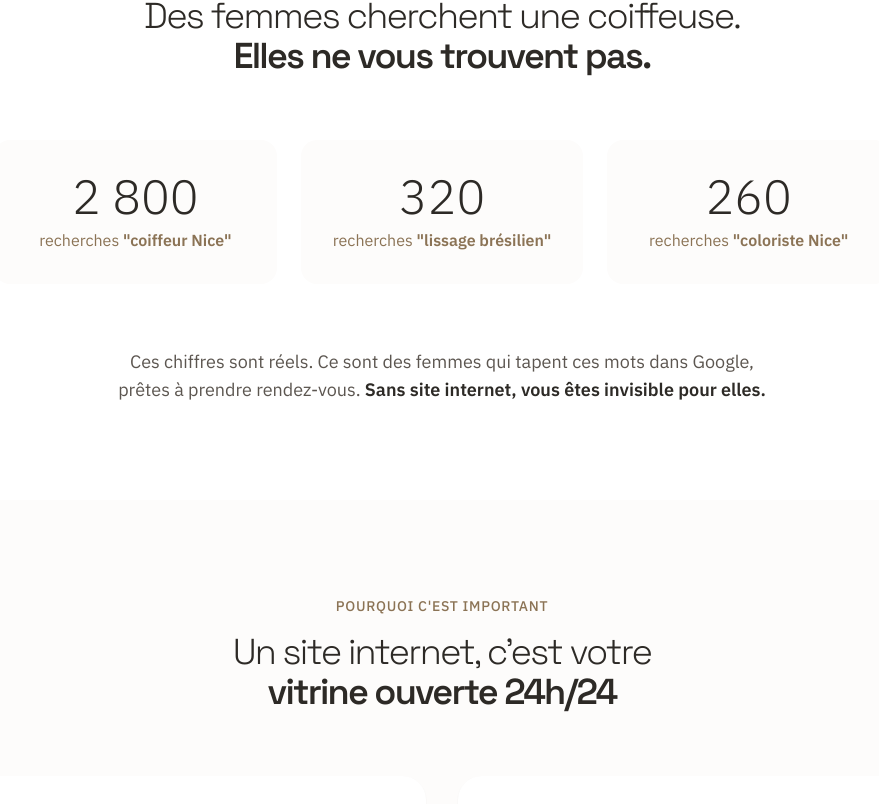
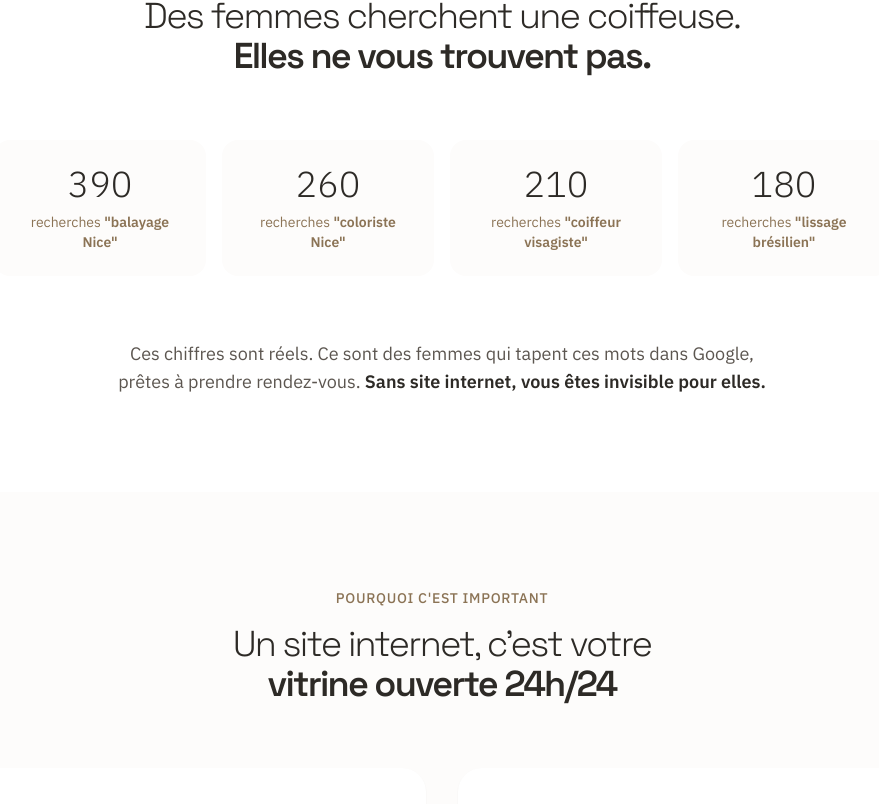
Before and after one commit to indhackk/indhack.Com, a Next.js app: page /diagnostic/coiffeur in a window 1280 px wide. Shown: the part 936-1740 px from the top of the page, without its empty margins (198-1077 px from the left). Built offline with nearby package versions, Linux system fonts and the light colour scheme.

Commit message:
fix: Tarifs cohérents (site 690€ + SEO 180€/mois), petits mots-clés, footer supprimé diagnostic

```diff
--- a/app/diagnostic/coiffeur/page.tsx
+++ b/app/diagnostic/coiffeur/page.tsx
@@ -44,8 +44,8 @@ function DiagnosticContent() {
               C'est la preuve que vous faites du bon travail.
             </p>
             <p>
-              Le problème ? Quand une femme cherche <strong className="text-[#2D2A26]">"coiffeur {ville}"</strong> ou
-              <strong className="text-[#2D2A26]"> "coloriste {ville}"</strong> sur Google,
+              Le problème ? Quand une femme cherche <strong className="text-[#2D2A26]">"balayage {ville}"</strong>,
+              <strong className="text-[#2D2A26]"> "coloriste {ville}"</strong> ou <strong className="text-[#2D2A26]">"coiffeur visagiste"</strong> sur Google,
               elle ne tombe pas sur vous.
             </p>
             <p>
@@ -97,21 +97,26 @@ function DiagnosticContent() {
           </div>
 
           {/* Grille de stats */}
-          <div className="grid md:grid-cols-3 gap-6 mb-16">
+          <div className="grid md:grid-cols-4 gap-4 mb-16">
 
-            <div className="bg-[#FDFCFB] rounded-2xl p-8 text-center">
-              <p className="text-5xl font-light text-[#2D2A26] mb-2">2 800</p>
-              <p className="text-[#8B7355]">recherches <strong>"coiffeur {ville}"</strong></p>
+            <div className="bg-[#FDFCFB] rounded-2xl p-6 text-center">
+              <p className="text-4xl font-light text-[#2D2A26] mb-2">390</p>
+              <p className="text-[#8B7355] text-sm">recherches <strong>"balayage {ville}"</strong></p>
             </div>
 
-            <div className="bg-[#FDFCFB] rounded-2xl p-8 text-center">
-              <p className="text-5xl font-light text-[#2D2A26] mb-2">320</p>
-              <p className="text-[#8B7355]">recherches <strong>"lissage brésilien"</strong></p>
+            <div className="bg-[#FDFCFB] rounded-2xl p-6 text-center">
+              <p className="text-4xl font-light text-[#2D2A26] mb-2">260</p>
+              <p className="text-[#8B7355] text-sm">recherches <strong>"coloriste {ville}"</strong></p>
             </div>
 
-            <div className="bg-[#FDFCFB] rounded-2xl p-8 text-center">
-              <p className="text-5xl font-light text-[#2D2A26] mb-2">260</p>
-              <p className="text-[#8B7355]">recherches <strong>"coloriste {ville}"</strong></p>
+            <div className="bg-[#FDFCFB] rounded-2xl p-6 text-center">
+              <p className="text-4xl font-light text-[#2D2A26] mb-2">210</p>
+              <p className="text-[#8B7355] text-sm">recherches <strong>"coiffeur visagiste"</strong></p>
+            </div>
+
+            <div className="bg-[#FDFCFB] rounded-2xl p-6 text-center">
+              <p className="text-4xl font-light text-[#2D2A26] mb-2">180</p>
+              <p className="text-[#8B7355] text-sm">recherches <strong>"lissage brésilien"</strong></p>
             </div>
 
           </div>
@@ -315,7 +320,7 @@ function DiagnosticContent() {
                 <h3 className="text-lg font-semibold text-[#2D2A26] mb-2">Je vous rends visible sur Google</h3>
                 <p className="text-[#5C5650]">
                   J'optimise votre site pour que vous apparaissiez quand quelqu'un cherche
-                  <strong className="text-[#2D2A26]"> "coiffeur {ville}"</strong>, <strong className="text-[#2D2A26]">"coloriste {ville}"</strong>, etc.
+                  <strong className="text-[#2D2A26]"> "balayage {ville}"</strong>, <strong className="text-[#2D2A26]">"coloriste {ville}"</strong>, <strong className="text-[#2D2A26]">"coiffeur visagiste"</strong>, etc.
                 </p>
               </div>
             </div>
@@ -483,9 +488,9 @@ function DiagnosticContent() {
               <p className="text-[#A89F94] text-sm mb-6">Être trouvée sur Google</p>
 
               <div className="mb-8">
-                <p className="text-sm text-[#A89F94]">à partir de</p>
-                <p className="text-4xl font-light">990€</p>
-                <p className="text-sm text-[#A89F94]">puis <span className="text-white">190€</span>/mois</p>
+                <p className="text-sm text-[#A89F94]">Site</p>
+                <p className="text-4xl font-light">690€</p>
+                <p className="text-sm text-[#A89F94]">+ SEO à partir de <span className="text-white">180€</span>/mois</p>
               </div>
 
               <ul className="space-y-3 text-[#D4D0CB] text-sm">
@@ -530,9 +535,9 @@ function DiagnosticContent() {
               <p className="text-[#8B7355] text-sm mb-6">Visibilité maximale</p>
 
               <div className="mb-8">
-                <p className="text-sm text-[#8B7355]">à partir de</p>
-                <p className="text-4xl font-light text-[#2D2A26]">1 290€</p>
-                <p className="text-sm text-[#8B7355]">puis <span className="text-[#2D2A26]">290€</span>/mois</p>
+                <p className="text-sm text-[#8B7355]">Site</p>
+                <p className="text-4xl font-light text-[#2D2A26]">690€</p>
+                <p className="text-sm text-[#8B7355]">+ SEO à partir de <span className="text-[#2D2A26]">290€</span>/mois</p>
               </div>
 
               <ul className="space-y-3 text-[#5C5650] text-sm">
--- a/components/ConditionalLayout.tsx
+++ b/components/ConditionalLayout.tsx
@@ -7,7 +7,7 @@ import { CookieConsent } from "@/components/CookieConsent";
 import { FloatingCTA } from "@/components/ui/FloatingCTA";
 
 // Routes where we hide the main site layout (Navbar, Footer, etc.)
-const ISOLATED_ROUTES = ["/login", "/app"];
+const ISOLATED_ROUTES = ["/login", "/app", "/diagnostic"];
 
 function isIsolatedRoute(pathname: string): boolean {
     return ISOLATED_ROUTES.some(route =>
```
Also changed, not shown: 1 other file (tests, documents, lock files or other folders).
